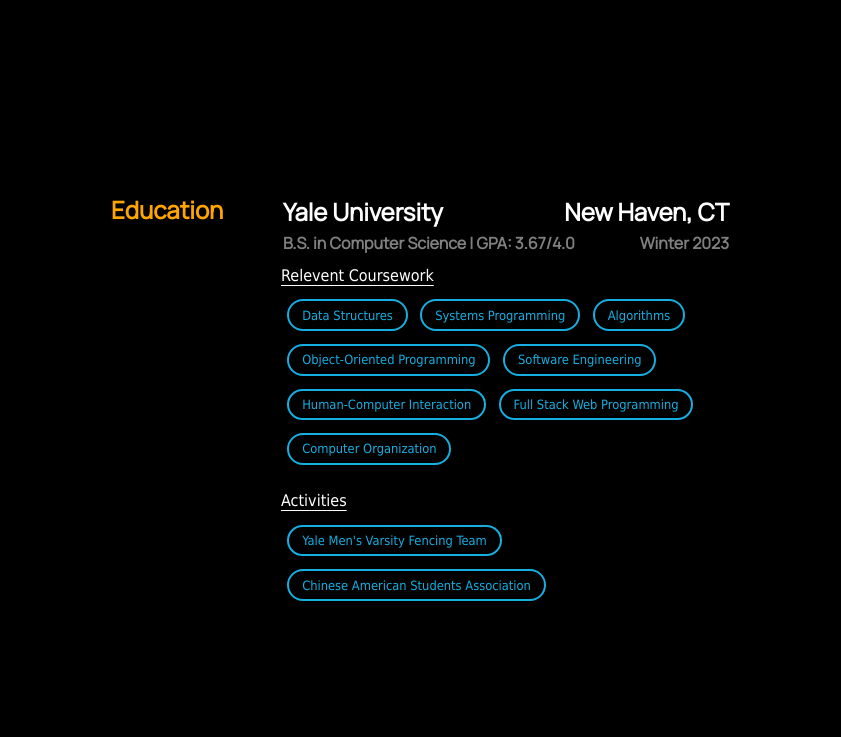
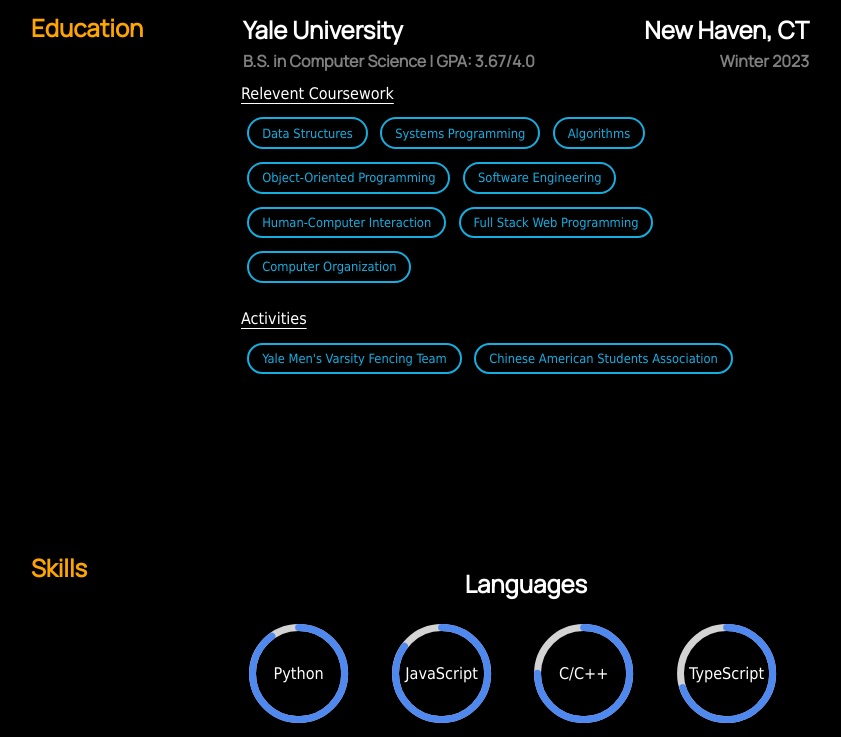
Before and after one commit to ading01/my_website, a React (Create React App) app: page / in a window 1280 px wide. Shown: the part 2013-2750 px from the top of the page, without its empty margins (219-1060 px from the left). Built offline with nearby package versions, Linux system fonts and the light colour scheme.

Commit message:
fixed links and auto margins

```diff
--- a/src/App.tsx
+++ b/src/App.tsx
@@ -1,10 +1,8 @@
 import React from "react";
-// import { ThemeProvider } from "styled-components";
-// import theme from "./theme";
+
 import GlobalStyle from "./styles/GlobalStyle";
 import { ThemeProvider } from "./contexts/ThemeContext";
 // import { SpeedInsights } from "@vercel/speed-insights/next";
-import styled from "styled-components";
 import { SpeedInsights } from "@vercel/speed-insights/react";
 
 // import logo from "./logo.svg";
@@ -19,30 +17,17 @@
 
 import Navbar from "./components/Navbar"; // Adjust the import path based on your file structure
 
-const AppLayout = styled.div`
-  display: flex;
-  flex-direction: column;
-`;
-
-const Content = styled.main`
-  flex-grow: 1;
-`;
-
 const App: React.FC = () => {
   return (
     <ThemeProvider>
       <GlobalStyle />
-      <AppLayout>
       <Router>
         <Navbar />
-          <Content>
         <Routes>
           <Route path="/" element={<Resume />} />
           <Route path="*" element={<Navigate to="/" />} />
         </Routes>
-          </Content>
       </Router>
-      </AppLayout>
     </ThemeProvider>
   );
 };
--- a/src/content/SkillsContent.tsx
+++ b/src/content/SkillsContent.tsx
@@ -22,13 +22,15 @@
   display: grid;
   grid-template-columns: repeat(4, 1fr);
 
-  @media (max-width: 1024px) {
-    width: 100%;
-  }
-
   @media (max-width: 768px) {
     grid-template-columns: repeat(2, 1fr);
   }
+`;
+
+const ContentDiv = styled.div`
+  display: flex;
+  flex-direction: column;
+  gap: 2rem;
 `;
 
 const SkillsContainer: React.FC<SkillsContainerProps> = ({
@@ -36,13 +38,11 @@
   children,
 }) => {
   type AccumulatorType = ReactElement[][];
-  const windowSize = useRef([window.innerWidth, window.innerHeight]);
-  const div = windowSize.current[0] < 768 ? 2 : 4;
 
   const groupedChildren = React.Children.toArray(
     children
   ).reduce<AccumulatorType>((acc, child, index) => {
-    const groupIndex = Math.floor(index / div);
+    const groupIndex = Math.floor(index / 4);
     if (!acc[groupIndex]) {
       acc[groupIndex] = [];
     }
@@ -64,7 +64,7 @@
 
 function SkillsContent() {
   return (
-    <div>
+    <ContentDiv>
       <SkillsContainer title="Languages">
         <CircularLoadingBar progress={90} skill={"Python"} color={"#4f88ef"} />
         <CircularLoadingBar
@@ -109,7 +109,7 @@
         <CircularLoadingBar progress={50} skill={"Docker"} color={"#00FF00"} />
         {/* Add more CircularLoadingBar components as needed */}
       </SkillsContainer>
-    </div>
+    </ContentDiv>
   );
 }
 
--- a/src/styles/divs.tsx
+++ b/src/styles/divs.tsx
@@ -3,14 +3,10 @@
 
 export const ResumeCardContainer = styled.div`
   padding-top: 50px;
-  width: 50vw;
+  width: 800px;
   background-color: ${({ theme }) => theme.backgroundColor};
-  margin: 20px;
+  margin: 0 auto;
   transition: background-color 0.5s ease;
-
-  @media (max-width: ${breakpoints.tablet}px) {
-    width: 70%;
-  }
 
   @media (max-width: 768px) {
     width: 100%;
@@ -55,6 +51,12 @@
 
   @media (max-width: 768px) {
     flex-direction: column;
+    align-items: flex-start; /* Aligns items to the left */
+
+    > div {
+      width: auto; /* Allows each div to shrink to its content size */
+      margin: 0; /* Optional: Adjusts margin for a tighter layout */
+    }
   }
 `;
 
```
Lines whose indentation alone changed are shown as unchanged.
